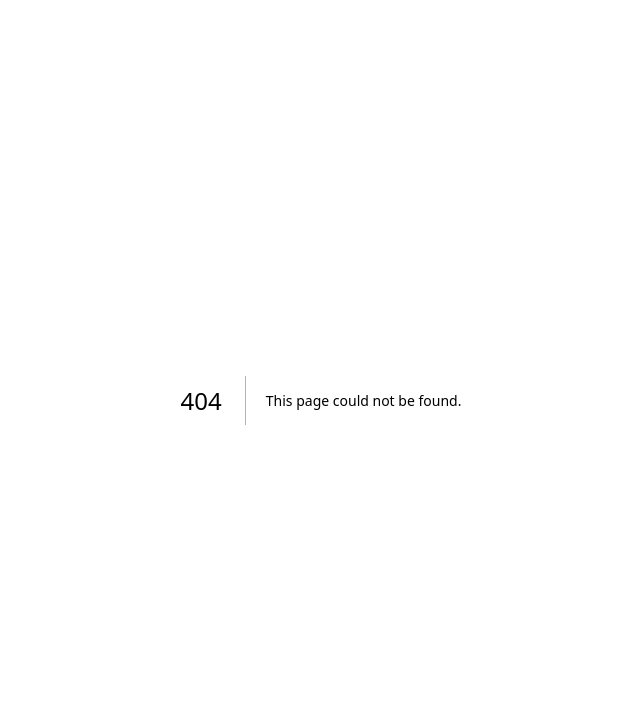
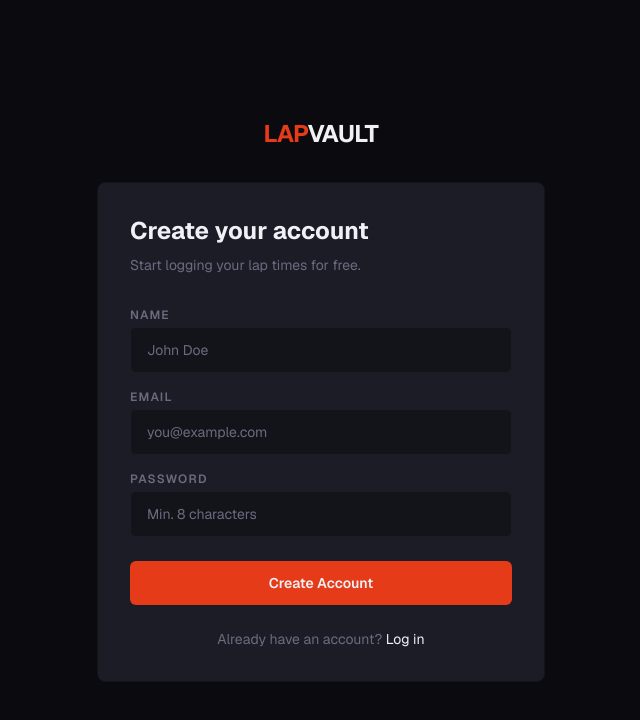
Before and after one commit to nikolaayz/lapVault, a Next.js app in the folder web/: page /register in a window 1280 px wide. Before the commit this address had no page. Shown: the top 720 px of the page, without its empty margins (319-959 px from the left). Built offline with nearby package versions, Linux system fonts and the light colour scheme.

Commit message:
feat: add login and register pages

```diff
--- /dev/null
+++ b/web/app/(auth)/layout.tsx
@@ -0,0 +1,15 @@
+export default function AuthLayout({ children }: { children: React.ReactNode }) {
+  return (
+    <div className="min-h-screen bg-carbon flex items-center justify-center px-4">
+      <div className="w-full max-w-md">
+        <div className="text-center mb-8">
+          <span className="text-2xl font-bold tracking-tight">
+            <span className="text-red">LAP</span>
+            <span className="text-off-white">VAULT</span>
+          </span>
+        </div>
+        {children}
+      </div>
+    </div>
+  );
+}
--- /dev/null
+++ b/web/app/(auth)/login/page.tsx
@@ -0,0 +1,94 @@
+"use client";
+
+import { useState } from "react";
+import { useRouter } from "next/navigation";
+import Link from "next/link";
+
+export default function LoginPage() {
+  const router = useRouter();
+  const [form, setForm] = useState({ email: "", password: "" });
+  const [error, setError] = useState("");
+  const [loading, setLoading] = useState(false);
+
+  function handleChange(e: React.ChangeEvent<HTMLInputElement>) {
+    setForm((prev) => ({ ...prev, [e.target.name]: e.target.value }));
+  }
+
+  async function handleSubmit(e: React.FormEvent) {
+    e.preventDefault();
+    setError("");
+    setLoading(true);
+
+    const res = await fetch("/api/auth/login", {
+      method: "POST",
+      headers: { "Content-Type": "application/json" },
+      body: JSON.stringify(form),
+    });
+
+    const data = await res.json();
+    setLoading(false);
+
+    if (!res.ok) {
+      setError(data.error);
+      return;
+    }
+
+    router.push("/dashboard");
+  }
+
+  return (
+    <div className="bg-card rounded-lg p-8 border border-surface">
+      <h1 className="text-2xl font-bold mb-2">Welcome back</h1>
+      <p className="text-sm text-muted mb-8">Log in to your LapVault account.</p>
+
+      <form onSubmit={handleSubmit} className="flex flex-col gap-4">
+        <div className="flex flex-col gap-1">
+          <label className="text-xs font-semibold uppercase tracking-widest text-muted">Email</label>
+          <input
+            name="email"
+            type="email"
+            required
+            value={form.email}
+            onChange={handleChange}
+            placeholder="you@example.com"
+            className="bg-surface border border-card rounded-md px-4 py-3 text-sm text-off-white placeholder:text-muted focus:outline-none focus:border-red"
+          />
+        </div>
+
+        <div className="flex flex-col gap-1">
+          <label className="text-xs font-semibold uppercase tracking-widest text-muted">Password</label>
+          <input
+            name="password"
+            type="password"
+            required
+            value={form.password}
+            onChange={handleChange}
+            placeholder="Your password"
+            className="bg-surface border border-card rounded-md px-4 py-3 text-sm text-off-white placeholder:text-muted focus:outline-none focus:border-red"
+          />
+        </div>
+
+        {error && (
+          <p className="text-sm text-red-light bg-red/10 border border-red/20 rounded-md px-4 py-3">
+            {error}
+          </p>
+        )}
+
+        <button
+          type="submit"
+          disabled={loading}
+          className="mt-2 px-4 py-3 rounded-md bg-red text-off-white font-semibold text-sm hover:bg-red-light transition-colors disabled:opacity-50 disabled:cursor-not-allowed"
+        >
+          {loading ? "Logging in..." : "Log In"}
+        </button>
+      </form>
+
+      <p className="text-center text-sm text-muted mt-6">
+        Don&apos;t have an account?{" "}
+        <Link href="/register" className="text-off-white hover:text-red transition-colors">
+          Sign up
+        </Link>
+      </p>
+    </div>
+  );
+}
--- /dev/null
+++ b/web/app/(auth)/register/page.tsx
@@ -0,0 +1,107 @@
+"use client";
+
+import { useState } from "react";
+import { useRouter } from "next/navigation";
+import Link from "next/link";
+
+export default function RegisterPage() {
+  const router = useRouter();
+  const [form, setForm] = useState({ name: "", email: "", password: "" });
+  const [error, setError] = useState("");
+  const [loading, setLoading] = useState(false);
+
+  function handleChange(e: React.ChangeEvent<HTMLInputElement>) {
+    setForm((prev) => ({ ...prev, [e.target.name]: e.target.value }));
+  }
+
+  async function handleSubmit(e: React.FormEvent) {
+    e.preventDefault();
+    setError("");
+    setLoading(true);
+
+    const res = await fetch("/api/auth/register", {
+      method: "POST",
+      headers: { "Content-Type": "application/json" },
+      body: JSON.stringify(form),
+    });
+
+    const data = await res.json();
+    setLoading(false);
+
+    if (!res.ok) {
+      setError(data.error);
+      return;
+    }
+
+    router.push("/dashboard");
+  }
+
+  return (
+    <div className="bg-card rounded-lg p-8 border border-surface">
+      <h1 className="text-2xl font-bold mb-2">Create your account</h1>
+      <p className="text-sm text-muted mb-8">Start logging your lap times for free.</p>
+
+      <form onSubmit={handleSubmit} className="flex flex-col gap-4">
+        <div className="flex flex-col gap-1">
+          <label className="text-xs font-semibold uppercase tracking-widest text-muted">Name</label>
+          <input
+            name="name"
+            type="text"
+            required
+            value={form.name}
+            onChange={handleChange}
+            placeholder="John Doe"
+            className="bg-surface border border-card rounded-md px-4 py-3 text-sm text-off-white placeholder:text-muted focus:outline-none focus:border-red"
+          />
+        </div>
+
+        <div className="flex flex-col gap-1">
+          <label className="text-xs font-semibold uppercase tracking-widest text-muted">Email</label>
+          <input
+            name="email"
+            type="email"
+            required
+            value={form.email}
+            onChange={handleChange}
+            placeholder="you@example.com"
+            className="bg-surface border border-card rounded-md px-4 py-3 text-sm text-off-white placeholder:text-muted focus:outline-none focus:border-red"
+          />
+        </div>
+
+        <div className="flex flex-col gap-1">
+          <label className="text-xs font-semibold uppercase tracking-widest text-muted">Password</label>
+          <input
+            name="password"
+            type="password"
+            required
+            value={form.password}
+            onChange={handleChange}
+            placeholder="Min. 8 characters"
+            className="bg-surface border border-card rounded-md px-4 py-3 text-sm text-off-white placeholder:text-muted focus:outline-none focus:border-red"
+          />
+        </div>
+
+        {error && (
+          <p className="text-sm text-red-light bg-red/10 border border-red/20 rounded-md px-4 py-3">
+            {error}
+          </p>
+        )}
+
+        <button
+          type="submit"
+          disabled={loading}
+          className="mt-2 px-4 py-3 rounded-md bg-red text-off-white font-semibold text-sm hover:bg-red-light transition-colors disabled:opacity-50 disabled:cursor-not-allowed"
+        >
+          {loading ? "Creating account..." : "Create Account"}
+        </button>
+      </form>
+
+      <p className="text-center text-sm text-muted mt-6">
+        Already have an account?{" "}
+        <Link href="/login" className="text-off-white hover:text-red transition-colors">
+          Log in
+        </Link>
+      </p>
+    </div>
+  );
+}
```
